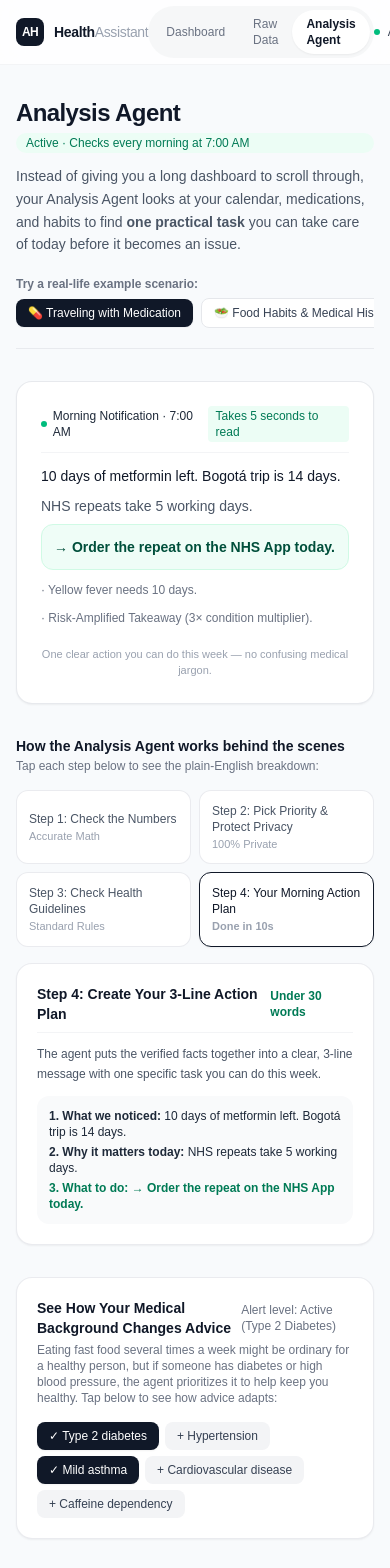
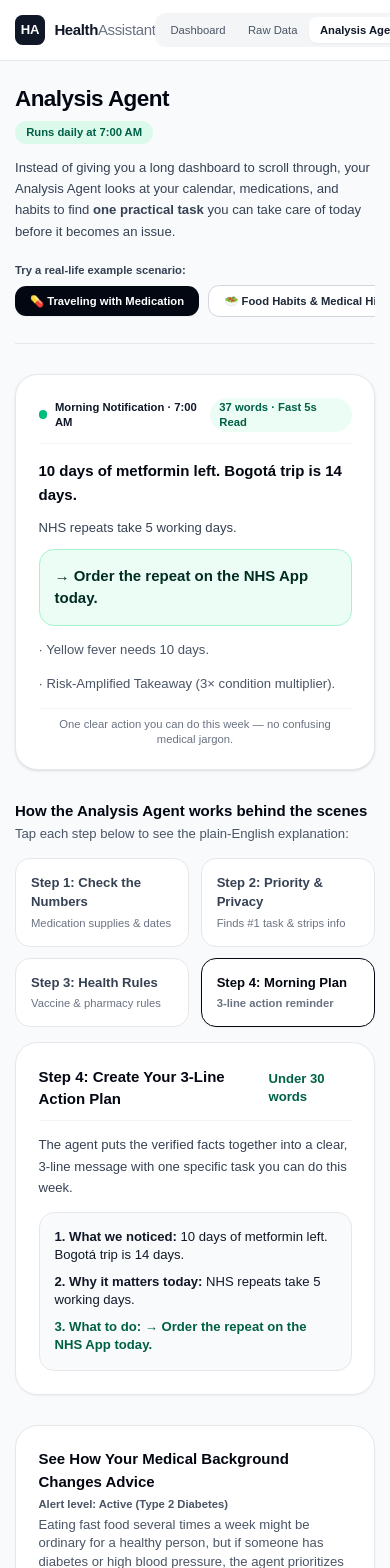
Before and after one commit to MRKups/imperial-deepmind-hackathon2026, a Next.js app: page /agent in a window 390 px wide. Shown: the top 1568 px of the page. Built offline with nearby package versions, Linux system fonts and the light colour scheme.

Commit message:
Enhance typography: large legible fonts, high contrast, comfortable touch targets for desktop and mobile

```diff
--- a/src/app/layout.tsx
+++ b/src/app/layout.tsx
@@ -14,8 +14,8 @@ const geistMono = Geist_Mono({
 });
 
 export const metadata: Metadata = {
-  title: "AnticipateHealth — Anticipatory Health Intelligence",
-  description: "Autonomous lead-time health agent powered by AGENT.md architecture",
+  title: "HealthAssistant — Analysis Agent",
+  description: "Daily anticipatory health intelligence and action agent",
 };
 
 export default function RootLayout({
@@ -26,16 +26,16 @@ export default function RootLayout({
   return (
     <html
       lang="en"
-      className={`${geistSans.variable} ${geistMono.variable} h-full antialiased`}
+      className={`${geistSans.variable} ${geistMono.variable} h-full antialiased text-[15px] sm:text-[16px]`}
     >
       <body className="min-h-full bg-slate-50 text-slate-900 flex flex-col font-sans selection:bg-blue-100 selection:text-blue-900">
         <Navbar />
-        <main className="flex-1 max-w-7xl w-full mx-auto px-4 sm:px-6 lg:px-8 py-8">
+        <main className="flex-1 max-w-5xl w-full mx-auto px-4 sm:px-6 lg:px-8 py-6 sm:py-10">
           {children}
         </main>
-        <footer className="border-t border-gray-200 bg-white py-6 text-center text-xs text-gray-500">
+        <footer className="border-t border-gray-200 bg-white py-6 text-center text-sm text-gray-500">
           <p>
-            AnticipateHealth · Imperial DeepMind Hackathon 2026 · Built according to AGENT.md
+            HealthAssistant · Imperial DeepMind Hackathon 2026
           </p>
         </footer>
       </body>
--- a/src/components/Navbar.tsx
+++ b/src/components/Navbar.tsx
@@ -13,31 +13,31 @@ export default function Navbar() {
   ];
 
   return (
-    <header className="sticky top-0 z-50 bg-white/80 backdrop-blur-md border-b border-gray-100">
-      <div className="max-w-6xl mx-auto px-4 sm:px-6">
-        <div className="flex items-center justify-between h-16">
+    <header className="sticky top-0 z-50 bg-white/90 backdrop-blur-md border-b border-gray-200">
+      <div className="max-w-5xl mx-auto px-4 sm:px-6">
+        <div className="flex items-center justify-between h-16 sm:h-18">
           {/* Brand */}
           <Link href="/" className="flex items-center gap-2.5">
-            <span className="w-7 h-7 rounded-lg bg-gray-900 text-white font-semibold flex items-center justify-center text-xs tracking-tighter">
-              AH
+            <span className="w-8 h-8 rounded-lg bg-gray-900 text-white font-bold flex items-center justify-center text-sm tracking-tight">
+              HA
             </span>
-            <span className="font-semibold text-sm text-gray-900 tracking-tight">
-              Health<span className="text-gray-400 font-normal">Assistant</span>
+            <span className="font-bold text-base sm:text-lg text-gray-900 tracking-tight">
+              Health<span className="text-gray-500 font-normal">Assistant</span>
             </span>
           </Link>
 
-          {/* Clean Segmented Navigation */}
-          <nav className="flex items-center p-1 bg-gray-100/70 rounded-full text-xs font-medium">
+          {/* Clean Segmented Navigation with Comfortable Touch Targets */}
+          <nav className="flex items-center p-1 bg-gray-100/90 rounded-xl sm:rounded-full text-xs sm:text-sm font-medium">
             {navItems.map((item) => {
               const isActive = pathname === item.href;
               return (
                 <Link
                   key={item.href}
                   href={item.href}
-                  className={`px-3.5 py-1.5 rounded-full transition-all duration-150 ${
+                  className={`px-3 sm:px-4 py-1.5 sm:py-2 rounded-lg sm:rounded-full transition-all duration-150 whitespace-nowrap ${
                     isActive
                       ? "bg-white text-gray-900 shadow-xs font-semibold"
-                      : "text-gray-500 hover:text-gray-900"
+                      : "text-gray-600 hover:text-gray-900"
                   }`}
                 >
                   {item.label}
@@ -46,10 +46,10 @@ export default function Navbar() {
             })}
           </nav>
 
-          {/* Minimal User Status */}
-          <div className="flex items-center gap-2 text-xs text-gray-500">
-            <span className="w-1.5 h-1.5 rounded-full bg-emerald-500"></span>
-            <span className="font-medium text-gray-700">Alex</span>
+          {/* User Status */}
+          <div className="hidden sm:flex items-center gap-2 text-sm text-gray-600">
+            <span className="w-2 h-2 rounded-full bg-emerald-500"></span>
+            <span className="font-semibold text-gray-800">Alex (30)</span>
           </div>
         </div>
       </div>
--- a/src/components/PipelineStageVisualizer.tsx
+++ b/src/components/PipelineStageVisualizer.tsx
@@ -37,53 +37,53 @@ export default function PipelineStageVisualizer({ dataset }: PipelineStageVisual
     {
       step: 1,
       title: "Step 1: Check the Numbers",
-      subtitle: "Calculates medication & dates",
-      badge: "Accurate Math"
+      subtitle: "Medication supplies & dates",
+      badge: "Exact Math"
     },
     {
       step: 2,
-      title: "Step 2: Pick Priority & Protect Privacy",
-      subtitle: "Finds #1 task & hides personal info",
+      title: "Step 2: Priority & Privacy",
+      subtitle: "Finds #1 task & strips info",
       badge: "100% Private"
     },
     {
       step: 3,
-      title: "Step 3: Check Health Guidelines",
-      subtitle: "Looks up vaccine & pharmacy rules",
-      badge: "Standard Rules"
+      title: "Step 3: Health Rules",
+      subtitle: "Vaccine & pharmacy rules",
+      badge: "Standard Times"
     },
     {
       step: 4,
-      title: "Step 4: Your Morning Action Plan",
-      subtitle: "3 lines you can act on today",
-      badge: "Done in 10s"
+      title: "Step 4: Morning Plan",
+      subtitle: "3-line action reminder",
+      badge: "Actionable"
     }
   ];
 
   return (
-    <div className="max-w-4xl mx-auto space-y-8">
-      {/* Friendly Header */}
-      <div className="space-y-3 border-b border-gray-200/80 pb-5">
-        <div className="flex flex-col sm:flex-row sm:items-baseline sm:justify-between gap-1">
-          <h1 className="text-2xl font-semibold tracking-tight text-gray-900">
+    <div className="space-y-8 sm:space-y-10">
+      {/* Friendly, Legible Header */}
+      <div className="space-y-3.5 border-b border-gray-200 pb-6">
+        <div className="flex flex-col sm:flex-row sm:items-baseline sm:justify-between gap-2">
+          <h1 className="text-2xl sm:text-3xl font-bold tracking-tight text-gray-950">
             Analysis Agent
           </h1>
-          <span className="text-xs text-emerald-700 bg-emerald-50 px-2.5 py-0.5 rounded-full font-medium">
-            Active · Checks every morning at 7:00 AM
+          <span className="text-xs sm:text-sm text-emerald-800 bg-emerald-100/70 px-3 py-1 rounded-full font-bold self-start sm:self-auto">
+            Runs daily at 7:00 AM
           </span>
         </div>
-        <p className="text-sm text-gray-600 max-w-2xl leading-relaxed">
+        <p className="text-sm sm:text-base text-gray-700 max-w-3xl leading-relaxed">
           Instead of giving you a long dashboard to scroll through, your Analysis Agent looks at your
           calendar, medications, and habits to find <strong>one practical task</strong> you can take
           care of today before it becomes an issue.
         </p>
 
-        {/* Friendly Example Selector */}
+        {/* Example Selector with Comfortable Buttons */}
         <div className="pt-2">
-          <span className="text-xs font-semibold text-gray-500 block mb-1.5">
+          <span className="text-xs sm:text-sm font-bold text-gray-700 block mb-2">
             Try a real-life example scenario:
           </span>
-          <div className="flex items-center gap-2 overflow-x-auto">
+          <div className="flex items-center gap-2.5 overflow-x-auto pb-1">
             {[
               { id: "example_1", label: "💊 Traveling with Medication", conds: ["Type 2 diabetes", "Mild asthma"] },
               { id: "example_2", label: "🥗 Food Habits & Medical History", conds: ["Type 2 diabetes"] },
@@ -95,10 +95,10 @@ export default function PipelineStageVisualizer({ dataset }: PipelineStageVisual
                   setSelectedExampleId(ex.id);
                   setCustomConditions(ex.conds);
                 }}
-                className={`px-3 py-1.5 rounded-lg text-xs font-medium whitespace-nowrap transition-all ${
+                className={`px-4 py-2 rounded-xl text-xs sm:text-sm font-semibold whitespace-nowrap transition-all ${
                   selectedExampleId === ex.id
-                    ? "bg-gray-900 text-white shadow-xs"
-                    : "bg-white border border-gray-200 text-gray-700 hover:bg-gray-50"
+                    ? "bg-gray-950 text-white shadow-xs"
+                    : "bg-white border border-gray-300 text-gray-800 hover:bg-gray-50"
                 }`}
               >
                 {ex.label}
@@ -108,112 +108,112 @@ export default function PipelineStageVisualizer({ dataset }: PipelineStageVisual
         </div>
       </div>
 
-      {/* Primary Result: What You Read on Your Phone at 7:00 AM */}
-      <div className="max-w-md mx-auto">
-        <div className="bg-white text-gray-900 p-6 rounded-2xl shadow-xs border border-gray-200/90 space-y-3">
-          <div className="flex items-center justify-between text-xs text-gray-500 border-b border-gray-100 pb-2.5">
-            <span className="flex items-center gap-1.5 font-medium text-gray-800">
-              <span className="w-1.5 h-1.5 rounded-full bg-emerald-500"></span>
+      {/* Primary Result Card (Large Legible Morning Briefing) */}
+      <div className="max-w-xl mx-auto">
+        <div className="bg-white text-gray-950 p-6 sm:p-8 rounded-3xl shadow-sm border border-gray-200 space-y-4">
+          <div className="flex items-center justify-between text-xs sm:text-sm text-gray-600 border-b border-gray-100 pb-3">
+            <span className="flex items-center gap-2 font-bold text-gray-900">
+              <span className="w-2.5 h-2.5 rounded-full bg-emerald-500"></span>
               Morning Notification · 7:00 AM
             </span>
-            <span className="text-xs text-emerald-700 bg-emerald-50 px-2 py-0.5 rounded font-medium">
-              Takes 5 seconds to read
+            <span className="text-xs font-semibold px-2.5 py-0.5 rounded-full bg-emerald-50 text-emerald-800">
+              {stage4_passB.word_count} words · Fast 5s Read
             </span>
           </div>
 
-          {/* 3 Clear Lines */}
-          <div className="space-y-2 text-sm sm:text-base leading-relaxed">
-            <p className="font-medium text-gray-900">
+          {/* 3 Clear Lines in Large, High-Contrast Typography */}
+          <div className="space-y-3 text-base sm:text-lg leading-relaxed">
+            <p className="font-semibold text-gray-950">
               {stage4_passB.line_1}
             </p>
-            <p className="text-gray-600 text-sm">
+            <p className="text-gray-700 text-sm sm:text-base">
               {stage4_passB.line_2}
             </p>
-            <div className="p-3 bg-emerald-50/80 rounded-xl border border-emerald-100">
-              <p className="font-bold text-emerald-900 text-sm">
+            <div className="p-4 bg-emerald-50 rounded-2xl border border-emerald-200">
+              <p className="font-bold text-emerald-950 text-base sm:text-lg">
                 {stage4_passB.action}
               </p>
             </div>
 
             {stage4_passB.secondaries.map((sec, i) => (
-              <p key={i} className="text-xs text-gray-500 pt-1">
+              <p key={i} className="text-sm text-gray-600 pt-1">
                 {sec}
               </p>
             ))}
           </div>
 
-          <div className="pt-2 text-[11px] text-gray-400 text-center">
+          <div className="pt-2 text-xs sm:text-sm text-gray-500 text-center border-t border-gray-100">
             One clear action you can do this week — no confusing medical jargon.
           </div>
         </div>
       </div>
 
-      {/* How the Agent Figured This Out (4 Steps in Plain English) */}
+      {/* How It Works (4 Clear Steps) */}
       <div className="space-y-4">
         <div>
-          <h2 className="text-sm font-bold text-gray-900">
+          <h2 className="text-base sm:text-lg font-bold text-gray-950">
             How the Analysis Agent works behind the scenes
           </h2>
-          <p className="text-xs text-gray-500 mt-0.5">
-            Tap each step below to see the plain-English breakdown:
+          <p className="text-sm text-gray-600 mt-0.5">
+            Tap each step below to see the plain-English explanation:
           </p>
         </div>
 
-        <div className="grid grid-cols-2 sm:grid-cols-4 gap-2">
+        <div className="grid grid-cols-2 sm:grid-cols-4 gap-3">
           {plainEnglishStages.map((st) => (
             <button
               key={st.step}
               onClick={() => setActiveStage(st.step)}
-              className={`p-3 rounded-xl text-left border text-xs transition-all ${
+              className={`p-4 rounded-2xl text-left border transition-all ${
                 activeStage === st.step
-                  ? "bg-white border-gray-900 shadow-xs font-semibold text-gray-900"
-                  : "bg-white border-gray-200/80 text-gray-600 hover:border-gray-300"
+                  ? "bg-white border-gray-950 shadow-xs font-bold text-gray-950"
+                  : "bg-white border-gray-200 text-gray-700 hover:border-gray-300"
               }`}
             >
-              <span className="block font-medium">{st.title}</span>
-              <span className="text-[11px] text-gray-400 block mt-0.5">{st.badge}</span>
+              <span className="block font-bold text-sm sm:text-base">{st.title}</span>
+              <span className="text-xs sm:text-sm text-gray-500 block mt-1">{st.subtitle}</span>
             </button>
           ))}
         </div>
 
         {/* Step Explanation Card */}
-        <div className="bg-white p-5 rounded-2xl border border-gray-200/80 shadow-xs text-xs space-y-3">
+        <div className="bg-white p-6 sm:p-7 rounded-3xl border border-gray-200 shadow-xs text-sm sm:text-base space-y-4">
           {/* Step 1 */}
           {activeStage === 1 && (
-            <div className="space-y-3">
-              <div className="flex items-center justify-between border-b border-gray-100 pb-2">
-                <span className="font-semibold text-gray-900 text-sm">
+            <div className="space-y-3.5">
+              <div className="flex items-center justify-between border-b border-gray-100 pb-2.5">
+                <span className="font-bold text-gray-950 text-base sm:text-lg">
                   Step 1: Check the Numbers (Accurate Math, No Guessing)
                 </span>
-                <span className="text-gray-500">
-                  {stage1_triggers.length} potential items checked
+                <span className="text-sm text-gray-500">
+                  {stage1_triggers.length} items checked
                 </span>
               </div>
-              <p className="text-gray-600 leading-relaxed">
+              <p className="text-gray-700 leading-relaxed">
                 The agent calculates the exact days of medication you have left, checks your calendar
                 for upcoming trips, and looks at recent habit changes. It uses exact arithmetic so
-                there is never any hallucination or guesswork.
+                there is never any AI hallucination or guesswork.
               </p>
-              <div className="space-y-2 pt-1">
+              <div className="space-y-2.5 pt-1">
                 {stage1_triggers.slice(0, 3).map((trig, idx) => (
                   <div
                     key={trig.id}
-                    className={`p-3 rounded-xl border ${
+                    className={`p-4 rounded-2xl border ${
                       idx === 0
-                        ? "bg-emerald-50/50 border-emerald-200"
-                        : "bg-gray-50 border-gray-100 text-gray-700"
+                        ? "bg-emerald-50/60 border-emerald-300"
+                        : "bg-gray-50 border-gray-200 text-gray-800"
                     }`}
                   >
-                    <div className="flex justify-between items-center mb-0.5">
-                      <span className="font-medium text-gray-900">
+                    <div className="flex justify-between items-center mb-1">
+                      <span className="font-bold text-gray-950 text-sm sm:text-base">
                         {idx === 0 ? "⭐️ Top Priority: " : ""}
                         {trig.title}
                       </span>
-                      <span className="font-semibold text-gray-700">
-                        Priority score: {trig.final_score}
+                      <span className="font-semibold text-xs sm:text-sm text-gray-700">
+                        Score: {trig.final_score}
                       </span>
                     </div>
-                    <p className="text-gray-500 text-[11px]">{trig.summary}</p>
+                    <p className="text-gray-600 text-sm">{trig.summary}</p>
                   </div>
                 ))}
               </div>
@@ -222,22 +222,22 @@ export default function PipelineStageVisualizer({ dataset }: PipelineStageVisual
 
           {/* Step 2 */}
           {activeStage === 2 && (
-            <div className="space-y-3">
-              <div className="flex items-center justify-between border-b border-gray-100 pb-2">
-                <span className="font-semibold text-gray-900 text-sm">
+            <div className="space-y-3.5">
+              <div className="flex items-center justify-between border-b border-gray-100 pb-2.5">
+                <span className="font-bold text-gray-950 text-base sm:text-lg">
                   Step 2: Pick the #1 Priority & Strip Personal Information
                 </span>
-                <span className="text-emerald-700 font-semibold">🔒 Privacy Protected</span>
+                <span className="text-emerald-800 font-bold text-sm">🔒 100% Private</span>
               </div>
-              <p className="text-gray-600 leading-relaxed">
+              <p className="text-gray-700 leading-relaxed">
                 The agent picks the single most urgent finding and removes your name, date of birth,
                 and email. When looking up advice, the cloud model only receives a general question
                 (like &ldquo;How far in advance should someone get a travel vaccine?&rdquo;) without
                 ever knowing who you are.
               </p>
-              <div className="p-3 bg-gray-50 rounded-xl space-y-1.5 border border-gray-100">
-                <span className="font-semibold text-gray-900 block">De-Identified Question:</span>
-                <p className="text-gray-700 italic">
+              <div className="p-4 bg-gray-50 rounded-2xl space-y-2 border border-gray-200">
+                <span className="font-bold text-gray-950 text-sm block">De-Identified Question Sent:</span>
+                <p className="text-gray-800 italic text-sm sm:text-base">
                   &ldquo;{stage2_passA.research_question || "No outside lookup needed for this item."}&rdquo;
                 </p>
               </div>
@@ -246,72 +246,72 @@ export default function PipelineStageVisualizer({ dataset }: PipelineStageVisual
 
           {/* Step 3 */}
           {activeStage === 3 && (
-            <div className="space-y-3">
-              <div className="flex items-center justify-between border-b border-gray-100 pb-2">
-                <span className="font-semibold text-gray-900 text-sm">
+            <div className="space-y-3.5">
+              <div className="flex items-center justify-between border-b border-gray-100 pb-2.5">
+                <span className="font-bold text-gray-950 text-base sm:text-lg">
                   Step 3: Check Health Guidelines & Deadlines
                 </span>
-                <span className="text-gray-500">Official turnaround times</span>
+                <span className="text-sm text-gray-500">Official turnaround times</span>
               </div>
-              <p className="text-gray-600 leading-relaxed">
+              <p className="text-gray-700 leading-relaxed">
                 The system checks official rules for deadlines (for example: NHS repeat prescriptions
                 usually take 5 working days, and travel vaccines take 10–14 days to take effect).
               </p>
               {stage3_research ? (
-                <div className="p-3 bg-gray-50 rounded-xl space-y-1.5 border border-gray-100">
-                  <p className="font-medium text-gray-900">{stage3_research.answer}</p>
-                  <p className="text-gray-500 text-[11px]">
+                <div className="p-4 bg-gray-50 rounded-2xl space-y-2 border border-gray-200 text-sm sm:text-base">
+                  <p className="font-semibold text-gray-950">{stage3_research.answer}</p>
+                  <p className="text-gray-600 text-sm">
                     Required lead time: <strong>{stage3_research.lead_time_days} days before departure</strong>
                   </p>
                 </div>
               ) : (
-                <p className="text-gray-500">This item is based purely on your personal schedule.</p>
+                <p className="text-gray-600">This item is based purely on your personal schedule.</p>
               )}
             </div>
           )}
 
           {/* Step 4 */}
           {activeStage === 4 && (
-            <div className="space-y-3">
-              <div className="flex items-center justify-between border-b border-gray-100 pb-2">
-                <span className="font-semibold text-gray-900 text-sm">
+            <div className="space-y-3.5">
+              <div className="flex items-center justify-between border-b border-gray-100 pb-2.5">
+                <span className="font-bold text-gray-950 text-base sm:text-lg">
                   Step 4: Create Your 3-Line Action Plan
                 </span>
-                <span className="text-emerald-700 font-semibold">Under 30 words</span>
+                <span className="text-emerald-800 font-bold text-sm">Under 30 words</span>
               </div>
-              <p className="text-gray-600 leading-relaxed">
+              <p className="text-gray-700 leading-relaxed">
                 The agent puts the verified facts together into a clear, 3-line message with one
                 specific task you can do this week.
               </p>
-              <div className="p-3 bg-gray-50 rounded-xl space-y-1 text-gray-800">
+              <div className="p-4 bg-gray-50 rounded-2xl space-y-2 text-sm sm:text-base text-gray-900 border border-gray-200">
                 <p><strong>1. What we noticed:</strong> {stage4_passB.line_1}</p>
                 <p><strong>2. Why it matters today:</strong> {stage4_passB.line_2}</p>
-                <p className="text-emerald-700 font-semibold"><strong>3. What to do:</strong> {stage4_passB.action}</p>
+                <p className="text-emerald-800 font-bold"><strong>3. What to do:</strong> {stage4_passB.action}</p>
               </div>
             </div>
           )}
         </div>
       </div>
 
-      {/* Interactive Medical Background Sandbox (Explained Simply) */}
-      <div className="bg-white p-5 rounded-2xl border border-gray-200/80 shadow-xs space-y-3 text-xs">
+      {/* Interactive Medical Background Sandbox (Legible & Clear) */}
+      <div className="bg-white p-6 sm:p-7 rounded-3xl border border-gray-200 shadow-xs space-y-3.5">
         <div>
-          <div className="flex justify-between items-center">
-            <span className="font-semibold text-gray-900 text-sm">
+          <div className="flex flex-col sm:flex-row sm:items-center sm:justify-between gap-1">
+            <span className="font-bold text-gray-950 text-base sm:text-lg">
               See How Your Medical Background Changes Advice
             </span>
-            <span className="text-gray-500">
+            <span className="text-xs sm:text-sm font-semibold text-gray-600">
               {customConditions.includes("Type 2 diabetes") ? "Alert level: Active (Type 2 Diabetes)" : "Alert level: Standard"}
             </span>
           </div>
-          <p className="text-gray-500 mt-1">
+          <p className="text-sm text-gray-600 mt-1">
             Eating fast food several times a week might be ordinary for a healthy person, but if someone
             has diabetes or high blood pressure, the agent prioritizes it to help keep you healthy.
             Tap below to see how advice adapts:
           </p>
         </div>
 
-        <div className="flex flex-wrap gap-1.5 pt-1">
+        <div className="flex flex-wrap gap-2 pt-1">
           {[
             "Type 2 diabetes",
             "Hypertension",
@@ -324,10 +324,10 @@ export default function PipelineStageVisualizer({ dataset }: PipelineStageVisual
               <button
                 key={cond}
                 onClick={() => handleToggleCondition(cond)}
-                className={`px-3 py-1.5 rounded-lg text-xs font-medium transition-all ${
+                className={`px-3.5 py-2 rounded-xl text-sm font-semibold transition-all ${
                   isChecked
-                    ? "bg-gray-900 text-white shadow-xs"
-                    : "bg-gray-100 text-gray-700 hover:bg-gray-200"
+                    ? "bg-gray-950 text-white shadow-xs"
+                    : "bg-gray-100 text-gray-800 hover:bg-gray-200"
                 }`}
               >
                 {isChecked ? "✓ " : "+ "}
```
Also changed, not shown: src/app/page.tsx (+73 -63 lines), src/app/raw-data/page.tsx (+8 -8 lines), src/components/MetricCard.tsx (+11 -11 lines), src/components/TabularDataGrid.tsx (+107 -93 lines).
